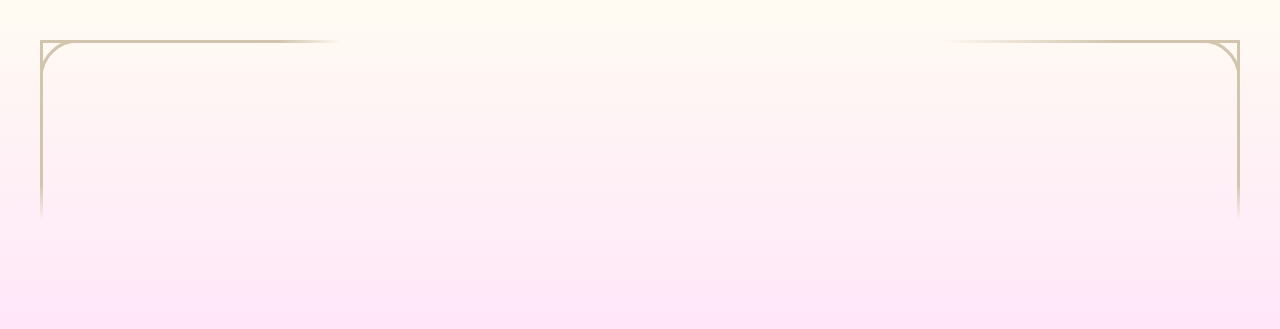
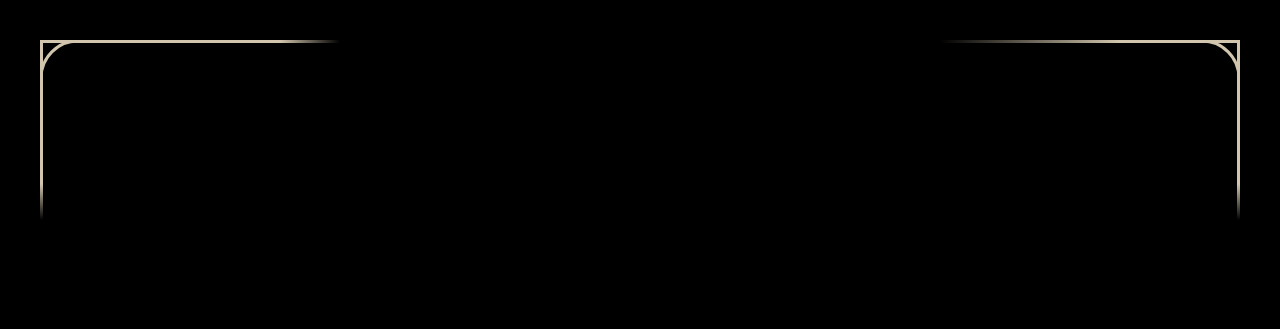
Before and after one commit to MonyDeth/test-website, a website: page index.html in a window 1280 px wide. Shown: the top 329 px of the page. Drawn offline with nearby package versions, Linux system fonts and the light colour scheme.

Commit message:
Update styles.css

```diff
--- a/styles.css
+++ b/styles.css
@@ -11,7 +11,7 @@
 body, html {
     height: 100%;
     width: 100%;
-    background: linear-gradient(180deg, #FFFBF2 0%,#FFE2FB 50%, #C5E5FD 100%);
+    background: black;
     color: #3F0076;
     font-family: sans-serif;
 }
```
